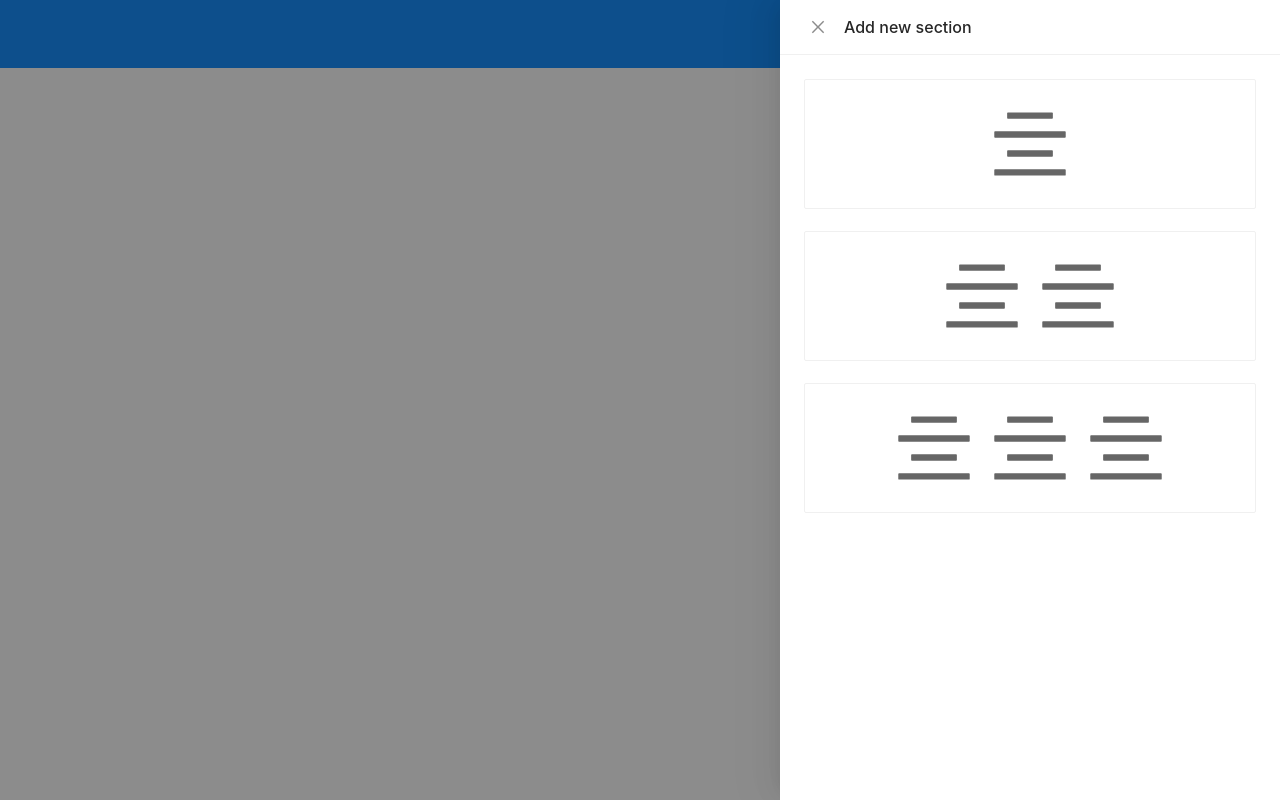
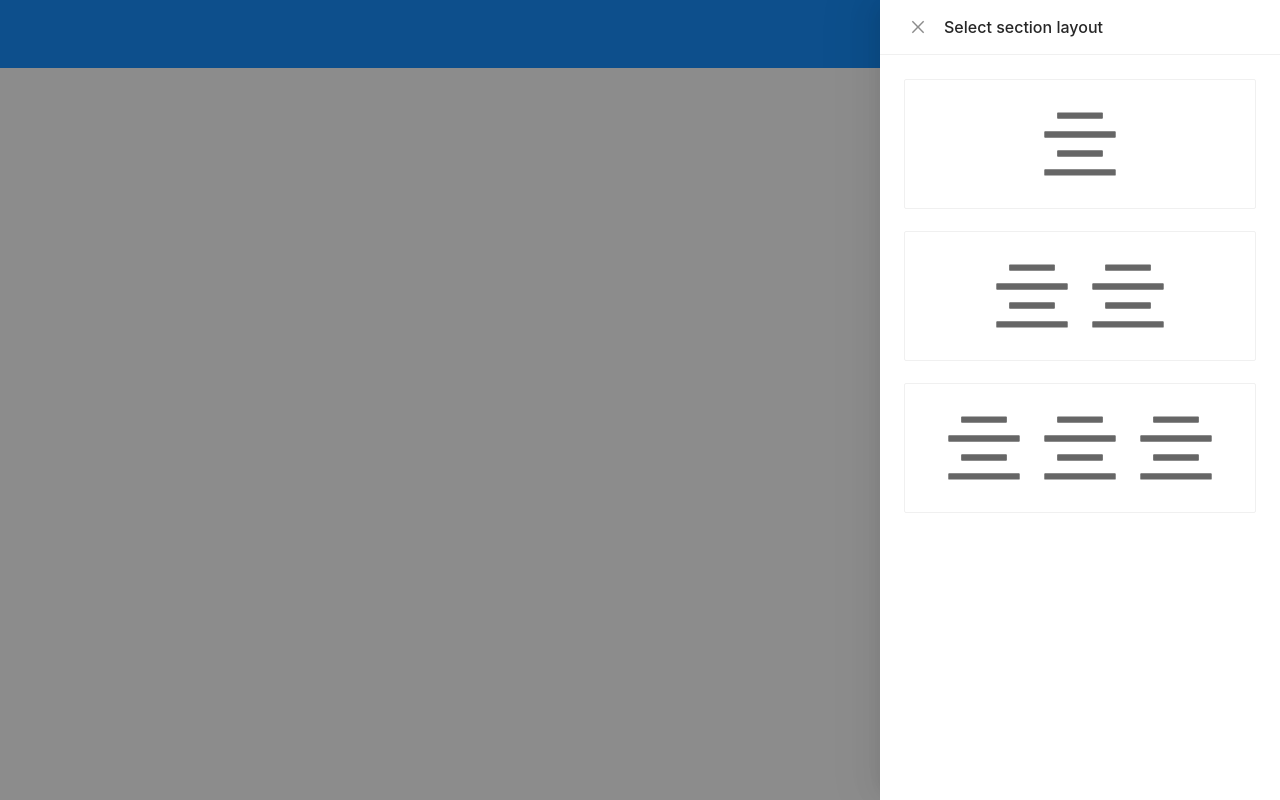
Before and after one commit to luisrodge/application_builder_frontend, a React (Create React App) app: page / in a window 1280 px wide. Both pictures are taken after a click on the button "Add section". Built offline with nearby package versions, Linux system fonts and the light colour scheme.

Commit message:
Add feature to add section title and details using child drawers

```diff
--- a/public/index.html
+++ b/public/index.html
@@ -24,7 +24,7 @@
       work correctly both with client-side routing and a non-root public URL.
       Learn how to configure a non-root public URL by running `npm run build`.
     -->
-    <title>React App</title>
+    <title>Application designer</title>
   </head>
   <body>
     <noscript>You need to enable JavaScript to run this app.</noscript>
--- a/src/app/App.tsx
+++ b/src/app/App.tsx
@@ -1,4 +1,4 @@
-import Designer from "../features/designer/Designer";
+import Designer from "../features/designer/DesignerRoot";
 import DrawerRoot from "../features/drawer/DrawerRoot";
 import Routes from "./routes";
 
--- a/src/app/routes.tsx
+++ b/src/app/routes.tsx
@@ -1,12 +1,12 @@
 import { Switch, Route } from "react-router-dom";
 
-import Designer from "../features/designer/Designer";
+import DesignerRoot from "../features/designer/DesignerRoot";
 import SectionDesigner from "../features/designer/SectionDesigner";
 
 const Routes = () => (
   <Switch>
     <Route path="/" exact>
-      <Designer />
+      <DesignerRoot />
     </Route>
     <Route path="/sections/:sectionId" exact>
       <SectionDesigner />
--- a/src/features/designer/Designer.tsx
+++ b/src/features/designer/DesignerRoot.tsx
@@ -10,7 +10,7 @@ import { selectSections } from "./designerSlice";
 import { DRAWER_TYPES } from "../../shared/constants";
 import { Container } from "./style";
 
-const Designer = () => {
+const DesignerRoot = () => {
   const sections = useAppSelector(selectSections);
 
   const [openElementDrawer, setOpenElementDrawer] = useState(false);
@@ -20,7 +20,7 @@ const Designer = () => {
   return (
     <>
       <Header
-        drawerType={DRAWER_TYPES.SECTION_PICKER_DRAWER}
+        drawerType={DRAWER_TYPES.SECTION_LAYOUT_PICKER_DRAWER}
         btnTitle="Add section"
       />
       {sections.length > 0 && <div style={{ marginTop: 70 }}></div>}
@@ -43,4 +43,4 @@ const Designer = () => {
   );
 };
 
-export default Designer;
+export default DesignerRoot;
--- a/src/features/designer/designer.interface.ts
+++ b/src/features/designer/designer.interface.ts
@@ -1,6 +1,7 @@
 export interface ISection {
   id: string;
   title?: string;
+  details?: string;
   numOfCols: number;
 }
 
--- a/src/features/designer/designerSlice.ts
+++ b/src/features/designer/designerSlice.ts
@@ -2,6 +2,7 @@ import { createSlice, PayloadAction, createSelector } from "@reduxjs/toolkit";
 import { v4 as uuidv4 } from "uuid";
 
 import type { RootState } from "../../app/store";
+import { Selector } from "../../shared/types";
 import { ISection, IColumn, IRow } from "./designer.interface";
 
 interface DesignerState {
@@ -11,7 +12,6 @@ interface DesignerState {
   activeSection?: ISection;
 }
 
-// Define the initial state using that type
 const initialState: DesignerState = {
   sections: [],
   rows: [],
@@ -119,8 +119,6 @@ export const selectColumns = (state: RootState) => state.designer.columns;
 export const selectActiveSection = (state: RootState) =>
   state.designer.activeSection;
 
-type Selector<S> = (state: RootState) => S;
-
 export const selectSection = (
   sectionId: string
 ): Selector<ISection | undefined> =>
--- a/src/features/drawer/DrawerRoot.tsx
+++ b/src/features/drawer/DrawerRoot.tsx
@@ -1,19 +1,19 @@
 import { ReactNode } from "react";
 
-import SectionPicker from "./SectionPicker";
+import SectionLayoutPicker from "./SectionLayoutPicker";
 import RowPicker from "./RowPicker";
 import { useAppSelector } from "../../app/hooks";
 import { selectDrawer } from "./drawerSlice";
 import { DRAWER_TYPES } from "../../shared/constants";
 
-const { SECTION_PICKER_DRAWER, ROW_PICKER_DRAWER } = DRAWER_TYPES;
+const { SECTION_LAYOUT_PICKER_DRAWER, ROW_PICKER_DRAWER } = DRAWER_TYPES;
 
 interface IDrawerComponents {
   [key: string]: ReactNode;
 }
 
 const DRAWER_COMPONENTS = {
-  [SECTION_PICKER_DRAWER]: SectionPicker,
+  [SECTION_LAYOUT_PICKER_DRAWER]: SectionLayoutPicker,
   [ROW_PICKER_DRAWER]: RowPicker,
 } as IDrawerComponents;
 
--- /dev/null
+++ b/src/features/drawer/SectionLayoutPicker.tsx
@@ -0,0 +1,167 @@
+import { useState } from "react";
+import { Card, Row, Drawer, Form, Input, Button } from "antd";
+import { AlignCenterOutlined } from "@ant-design/icons";
+import { blue, grey } from "@ant-design/colors";
+import styled, { css } from "styled-components";
+import { v4 as uuidv4 } from "uuid";
+import { useHistory } from "react-router-dom";
+
+import DrawerContainer from "./DrawerContainer";
+import { useAppSelector, useAppDispatch } from "../../app/hooks";
+import {
+  hideDrawer,
+  showChildDrawer,
+  selectDrawer,
+  hideChildDrawer,
+  selectChildDrawer,
+  hideDrawers,
+} from "./drawerSlice";
+import { addSection } from "../designer/designerSlice";
+import { DRAWER_TYPES } from "../../shared/constants";
+import { ISection } from "../designer/designer.interface";
+
+const COLS_PER_ROW = { ONE: 1, TWO: 2, THREE: 3 };
+
+interface ISectionCardProps {
+  $active: boolean;
+}
+
+const SectionCard = styled(Card)<ISectionCardProps>`
+  width: 100%;
+  text-align: center;
+  cursor: pointer;
+  :hover {
+    border: 1px solid ${blue.primary};
+  }
+  ${(props) =>
+    props.$active &&
+    css`
+      border: 1px solid ${blue.primary};
+    `}
+`;
+
+interface IEnterSectionInfoProps {
+  unsavedSection: ISection;
+}
+
+export const EnterSectionInfo = ({
+  unsavedSection,
+}: IEnterSectionInfoProps) => {
+  const { isOpen } = useAppSelector(selectChildDrawer);
+  const dispatch = useAppDispatch();
+  const history = useHistory();
+  const [form] = Form.useForm();
+
+  const onFinish = (values: any) => {
+    const newSection = { ...unsavedSection, ...values };
+    dispatch(addSection(newSection));
+    dispatch(hideDrawers());
+    history.push(`/sections/${newSection.id}`);
+  };
+
+  const onClose = () => {
+    form.resetFields();
+    dispatch(hideChildDrawer());
+  };
+
+  return (
+    <Drawer
+      title="Enter section details"
+      width={320}
+      closable={false}
+      onClose={onClose}
+      visible={isOpen}
+    >
+      <Form name="basic" layout="vertical" form={form} onFinish={onFinish}>
+        <Form.Item label="Section title" name="title">
+          <Input placeholder="Section title" />
+        </Form.Item>
+
+        <Form.Item label="Section details" name="details">
+          <Input.TextArea placeholder="Section details" />
+        </Form.Item>
+
+        <Form.Item>
+          <Button type="primary" htmlType="submit">
+            Done
+          </Button>
+        </Form.Item>
+      </Form>
+    </Drawer>
+  );
+};
+
+const SectionLayoutPicker = () => {
+  const { isOpen } = useAppSelector(selectDrawer);
+  const dispatch = useAppDispatch();
+  const [unsavedSection, setUnsavedSection] = useState<ISection>();
+
+  const pickSection = (sectionId: string, numOfCols: number) => {
+    setUnsavedSection({ id: sectionId, numOfCols });
+    dispatch(
+      showChildDrawer({ drawerType: DRAWER_TYPES.ENTER_SECTION_INFO_DRAWER })
+    );
+  };
+
+  return (
+    <DrawerContainer
+      width={400}
+      isOpen={isOpen}
+      title="Select section layout"
+      closeDrawer={() => dispatch(hideDrawer())}
+    >
+      <Row>
+        <SectionCard
+          onClick={() => pickSection(uuidv4(), COLS_PER_ROW.ONE)}
+          $active={
+            unsavedSection! && unsavedSection.numOfCols == COLS_PER_ROW.ONE
+          }
+        >
+          <AlignCenterOutlined style={{ fontSize: 80, color: grey.primary }} />
+        </SectionCard>
+      </Row>
+      <br />
+      <Row>
+        <SectionCard
+          onClick={() => pickSection(uuidv4(), COLS_PER_ROW.TWO)}
+          $active={
+            unsavedSection! && unsavedSection.numOfCols == COLS_PER_ROW.TWO
+          }
+        >
+          <AlignCenterOutlined
+            style={{ fontSize: 80, marginRight: 8, color: grey.primary }}
+          />
+          <AlignCenterOutlined
+            style={{ fontSize: 80, marginLeft: 8, color: grey.primary }}
+          />
+        </SectionCard>
+      </Row>
+      <br />
+      <Row>
+        <SectionCard
+          onClick={() => pickSection(uuidv4(), COLS_PER_ROW.THREE)}
+          $active={
+            unsavedSection! && unsavedSection.numOfCols == COLS_PER_ROW.THREE
+          }
+        >
+          <AlignCenterOutlined
+            style={{ fontSize: 80, color: grey.primary }}
+            color={blue.primary}
+          />
+          <AlignCenterOutlined
+            style={{
+              fontSize: 80,
+              marginRight: 16,
+              marginLeft: 16,
+              color: grey.primary,
+            }}
+          />
+          <AlignCenterOutlined style={{ fontSize: 80, color: grey.primary }} />
+        </SectionCard>
+      </Row>
+      <EnterSectionInfo unsavedSection={unsavedSection!} />
+    </DrawerContainer>
+  );
+};
+
+export default SectionLayoutPicker;
--- a/src/features/drawer/SectionPicker.tsx
+++ /dev/null
@@ -1,79 +0,0 @@
-import { Card, Row } from "antd";
-import { AlignCenterOutlined } from "@ant-design/icons";
-import { blue, grey } from "@ant-design/colors";
-import styled from "styled-components";
-import { v4 as uuidv4 } from "uuid";
-import { useHistory } from "react-router-dom";
-
-import DrawerContainer from "./DrawerContainer";
-import { useAppSelector, useAppDispatch } from "../../app/hooks";
-import { selectDrawer, hideDrawer } from "./drawerSlice";
-import { addSection } from "../designer/designerSlice";
-
-const SectionCard = styled(Card)`
-  width: 100%;
-  text-align: center;
-  cursor: pointer;
-  :hover {
-    border: 1px solid ${blue.primary};
-  }
-`;
-
-const SectionPicker = () => {
-  const { isOpen } = useAppSelector(selectDrawer);
-  const dispatch = useAppDispatch();
-  const history = useHistory();
-
-  const pickSection = (sectionId: string, numOfCols: number) => {
-    const newSection = { id: sectionId, numOfCols };
-    dispatch(addSection(newSection));
-    dispatch(hideDrawer());
-    history.push(`/sections/${sectionId}`);
-  };
-
-  return (
-    <DrawerContainer
-      width={500}
-      isOpen={isOpen}
-      title="Add new section"
-      closeDrawer={() => dispatch(hideDrawer())}
-    >
-      <Row>
-        <SectionCard onClick={() => pickSection(uuidv4(), 1)}>
-          <AlignCenterOutlined style={{ fontSize: 80, color: grey.primary }} />
-        </SectionCard>
-      </Row>
-      <br />
-      <Row>
-        <SectionCard onClick={() => pickSection(uuidv4(), 2)}>
-          <AlignCenterOutlined
-            style={{ fontSize: 80, marginRight: 8, color: grey.primary }}
-          />
-          <AlignCenterOutlined
-            style={{ fontSize: 80, marginLeft: 8, color: grey.primary }}
-          />
-        </SectionCard>
-      </Row>
-      <br />
-      <Row>
-        <SectionCard onClick={() => pickSection(uuidv4(), 3)}>
-          <AlignCenterOutlined
-            style={{ fontSize: 80, color: grey.primary }}
-            color={blue.primary}
-          />
-          <AlignCenterOutlined
-            style={{
-              fontSize: 80,
-              marginRight: 16,
-              marginLeft: 16,
-              color: grey.primary,
-            }}
-          />
-          <AlignCenterOutlined style={{ fontSize: 80, color: grey.primary }} />
-        </SectionCard>
-      </Row>
-    </DrawerContainer>
-  );
-};
-
-export default SectionPicker;
--- a/src/features/drawer/drawerSlice.ts
+++ b/src/features/drawer/drawerSlice.ts
@@ -1,40 +1,63 @@
-import { createSlice, PayloadAction, createSelector } from "@reduxjs/toolkit";
+import { createSlice, PayloadAction } from "@reduxjs/toolkit";
 import type { RootState } from "../../app/store";
+
+interface IDrawerType {
+  drawerType: string;
+}
 
 interface IDrawer {
   drawerType: string;
   drawerProps?: any;
-}
-
-interface DrawerState {
-  drawerType: string | null;
-  drawerProps: any;
   isOpen: boolean;
 }
 
+interface IChildDrawer extends IDrawer {}
+
+interface DrawerState {
+  drawer: IDrawer;
+  childDrawer: IChildDrawer;
+}
+
 const initialState: DrawerState = {
-  drawerType: null,
-  drawerProps: {},
-  isOpen: false,
+  drawer: {} as IDrawer,
+  childDrawer: {} as IChildDrawer,
 };
 
 export const drawerSlice = createSlice({
   name: "drawer",
   initialState,
   reducers: {
-    showDrawer: (state, action: PayloadAction<IDrawer>) => {
-      const { drawerProps, drawerType } = action.payload;
+    showDrawer: (state, action: PayloadAction<IDrawerType>) => {
+      const { drawerType } = action.payload;
 
-      state.drawerProps = drawerProps;
-      state.drawerType = drawerType;
-      state.isOpen = true;
+      state.drawer.drawerType = drawerType;
+      state.drawer.isOpen = true;
     },
-    hideDrawer: () => initialState,
+    hideDrawer: (state) => {
+      state.drawer = {} as IDrawer;
+    },
+    showChildDrawer: (state, action: PayloadAction<IDrawerType>) => {
+      const { drawerType } = action.payload;
+
+      state.childDrawer.drawerType = drawerType;
+      state.childDrawer.isOpen = true;
+    },
+    hideChildDrawer: (state) => {
+      state.childDrawer = {} as IDrawer;
+    },
+    hideDrawers: () => initialState,
   },
 });
 
-export const { showDrawer, hideDrawer } = drawerSlice.actions;
+export const {
+  showDrawer,
+  hideDrawer,
+  showChildDrawer,
+  hideChildDrawer,
+  hideDrawers,
+} = drawerSlice.actions;
 
-export const selectDrawer = (state: RootState) => state.drawer;
+export const selectDrawer = (state: RootState) => state.drawer.drawer;
+export const selectChildDrawer = (state: RootState) => state.drawer.childDrawer;
 
 export default drawerSlice.reducer;
--- a/src/shared/constants.ts
+++ b/src/shared/constants.ts
@@ -1,4 +1,5 @@
 export const DRAWER_TYPES = {
-  SECTION_PICKER_DRAWER: "SECTION_PICKER_DRAWER",
+  SECTION_LAYOUT_PICKER_DRAWER: "SECTION_LAYOUT_PICKER_DRAWER",
   ROW_PICKER_DRAWER: "ROW_PICKER_DRAWER",
+  ENTER_SECTION_INFO_DRAWER: "ENTER_SECTION_INFO_DRAWER",
 };
--- a/src/shared/types.ts
+++ b/src/shared/types.ts
@@ -1,3 +1,7 @@
+import { RootState } from "../app/store";
+
 export declare type EventType =
   | React.KeyboardEvent<HTMLDivElement>
   | React.MouseEvent<HTMLDivElement | HTMLButtonElement>;
+
+export type Selector<S> = (state: RootState) => S;
```
